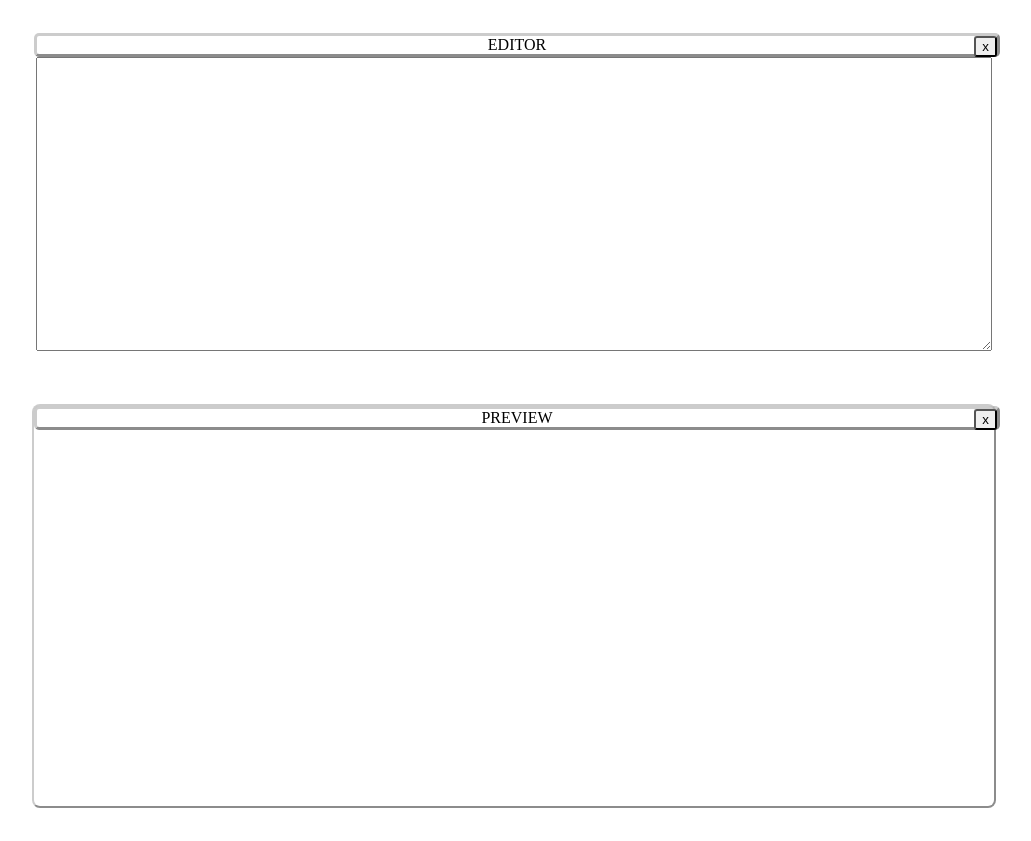
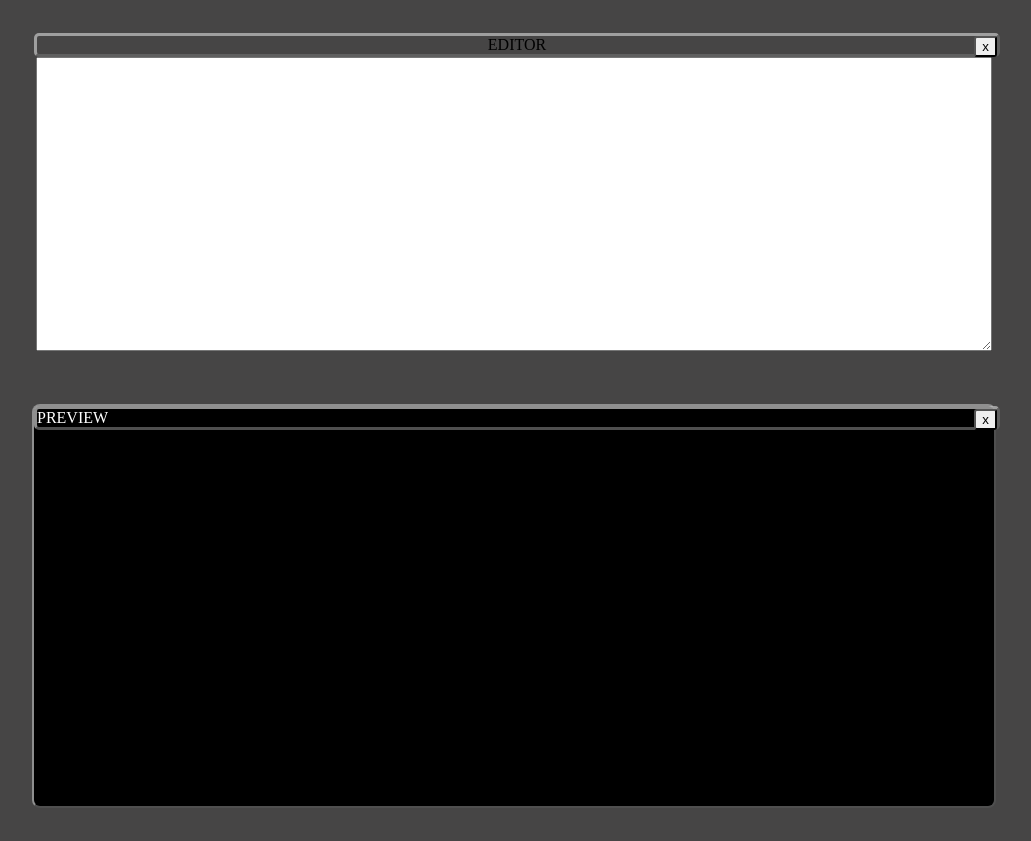
Before and after one commit to Alvintol/markdown-previewer, a React (Create React App) app: page / in a window 1280 px wide. Shown: the whole page, without its empty margins (126-1157 px from the left). Built offline with nearby package versions, Linux system fonts and the light colour scheme.

Commit message:
left aligns preview window text

```diff
--- a/src/styling/css/app.css
+++ b/src/styling/css/app.css
@@ -1,23 +1,27 @@
-#app {
+body {
+  background-color: rgba(43, 42, 42, 0.872);
+  text-align: left;
+}
+body #app {
   display: flex;
   flex-direction: column;
   justify-content: center;
   align-items: center;
   text-align: center;
 }
-#app #mark-down {
+body #app #mark-down {
   border-width: 2px;
   border-radius: 8px;
   margin: 2%;
   width: 75vw;
   height: 40vh;
 }
-#app #mark-down textarea {
+body #app #mark-down textarea {
   margin: 0;
   height: 90%;
   width: 99%;
 }
-#app #preview {
+body #app #preview {
   border-style: outset;
   border-color: rgba(189, 189, 189, 0.762);
   border-image: initial;
@@ -28,55 +32,61 @@
   word-wrap: break-word;
   min-height: 50vh;
   display: block;
+  color: white;
+  background-color: black;
+  text-align: left;
 }
-#app #preview #injected {
+body #app #preview #injected {
   display: flex;
   flex-direction: column;
   justify-content: flex-start;
   align-items: flex-start;
+  margin: 2%;
 }
-#app #preview blockquote {
-  border-left: 3px solid #224b4b;
-  color: #224b4b;
+body #app #preview blockquote {
+  border-left: 3px solid #1b3e3e;
+  color: #6bb3b3;
   padding-left: 5px;
   margin-left: 25px;
 }
-#app #preview > p > code {
+body #app #preview > p > code {
   padding: 3px;
 }
-#app #preview code {
-  background: white;
+body #app #preview code {
+  background: rgba(120, 120, 120, 0.639);
   font-size: 0.875rem;
   font-weight: bold;
+  border-radius: 2px;
 }
-#app #preview pre {
+body #app #preview pre {
   display: block;
   overflow: auto;
-  background: white;
+  background: rgba(120, 120, 120, 0.639);
   padding: 5px;
   line-height: 1.2;
+  border-radius: 2px;
 }
-#app #preview h1 {
+body #app #preview h1 {
   border-bottom: 2px solid rgba(43, 42, 42, 0.872);
 }
-#app #preview h2 {
+body #app #preview h2 {
   border-bottom: 1px solid rgba(43, 42, 42, 0.872);
 }
-#app #preview table {
+body #app #preview table {
   border-collapse: collapse;
 }
-#app #preview td,
-#app #preview th {
+body #app #preview td,
+body #app #preview th {
   border: 2px solid rgba(43, 42, 42, 0.872);
   padding-left: 5px;
   padding-right: 5px;
 }
-#app #preview img {
+body #app #preview img {
   display: block;
   max-width: 90%;
   margin: 2rem auto;
 }
-#app .top-bar {
+body #app .top-bar {
   border-style: outset;
   border-color: rgba(189, 189, 189, 0.762);
   border-image: initial;
@@ -84,7 +94,7 @@
   width: 100%;
   position: relative;
 }
-#app .top-bar button {
+body #app .top-bar button {
   border-radius: 3px;
   position: absolute;
   margin: 0;
--- a/src/styling/sass/app.scss
+++ b/src/styling/sass/app.scss
@@ -1,9 +1,11 @@
 @import './mixins';
+body {
+  background-color: $dark;
+  text-align: left;
 
   #app {
     @include flexColumn;
     @include center;
-
 
     #mark-down {
       @include box;
@@ -22,16 +24,20 @@
       word-wrap: break-word;
       min-height: 50vh;
       display: block;
+      color: white;
+      background-color: black;
+      text-align: left;
 
       #injected {
         @include flexColumn;
         justify-content: flex-start;
         align-items: flex-start;
+        margin: 2%;
       }
 
       blockquote {
-      border-left: 3px solid #224b4b;
-      color: #224b4b;
+        border-left: 3px solid #1b3e3e;
+        color: #6bb3b3;
         padding-left: 5px;
         margin-left: 25px;
       }
@@ -41,17 +47,19 @@
       }
 
       code {
-      background: white;
+        background: rgba(120, 120, 120, 0.639);
         font-size: 0.875rem;
         font-weight: bold;
+        border-radius: 2px;
       }
 
       pre {
         display: block;
         overflow: auto;
-      background: white;
+        background: rgba(120, 120, 120, 0.639);
         padding: 5px;
         line-height: 1.2;
+        border-radius: 2px;
       }
 
       h1 {
@@ -95,3 +103,4 @@
       }
     }
   }
+}
```
Lines whose indentation alone changed are shown as unchanged.
